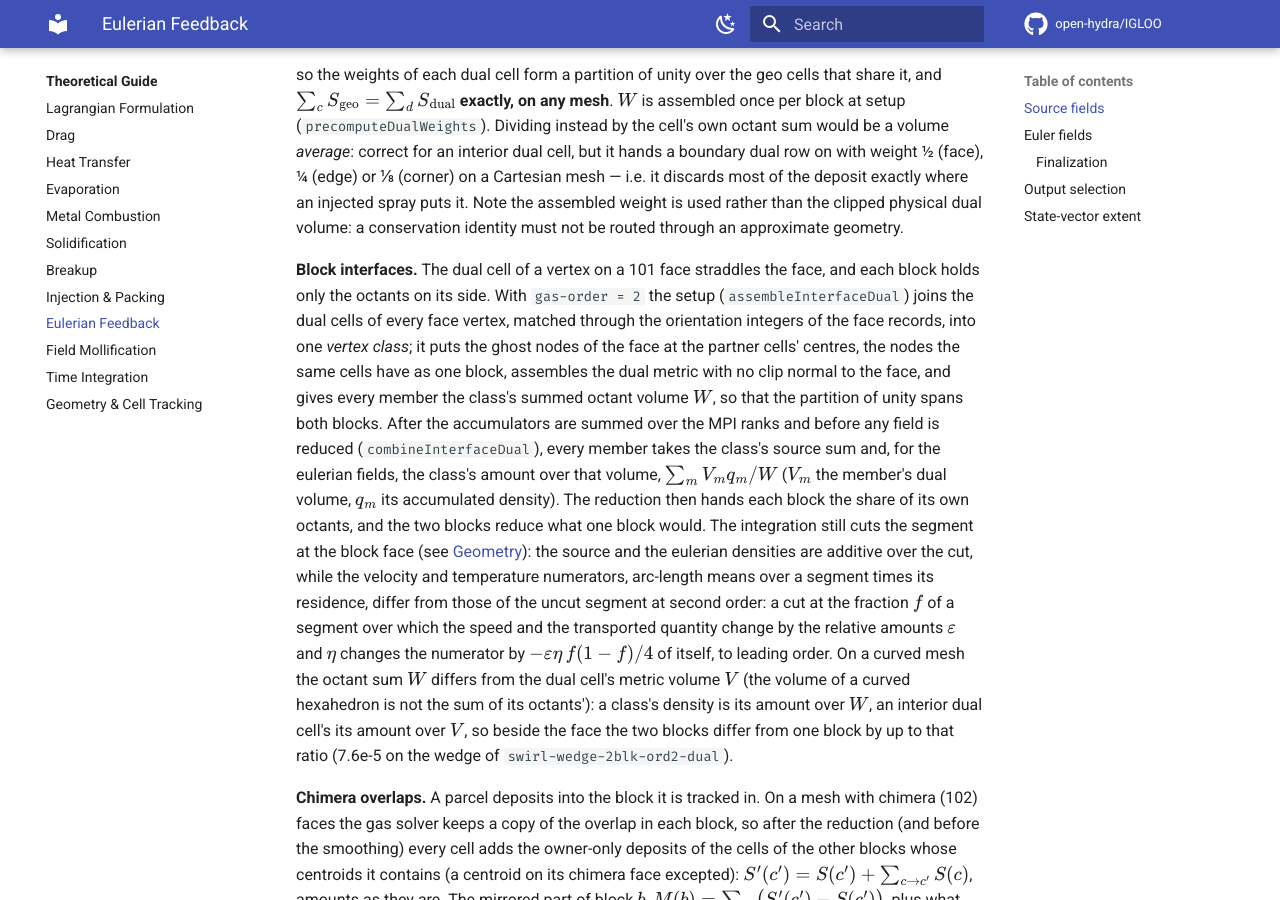
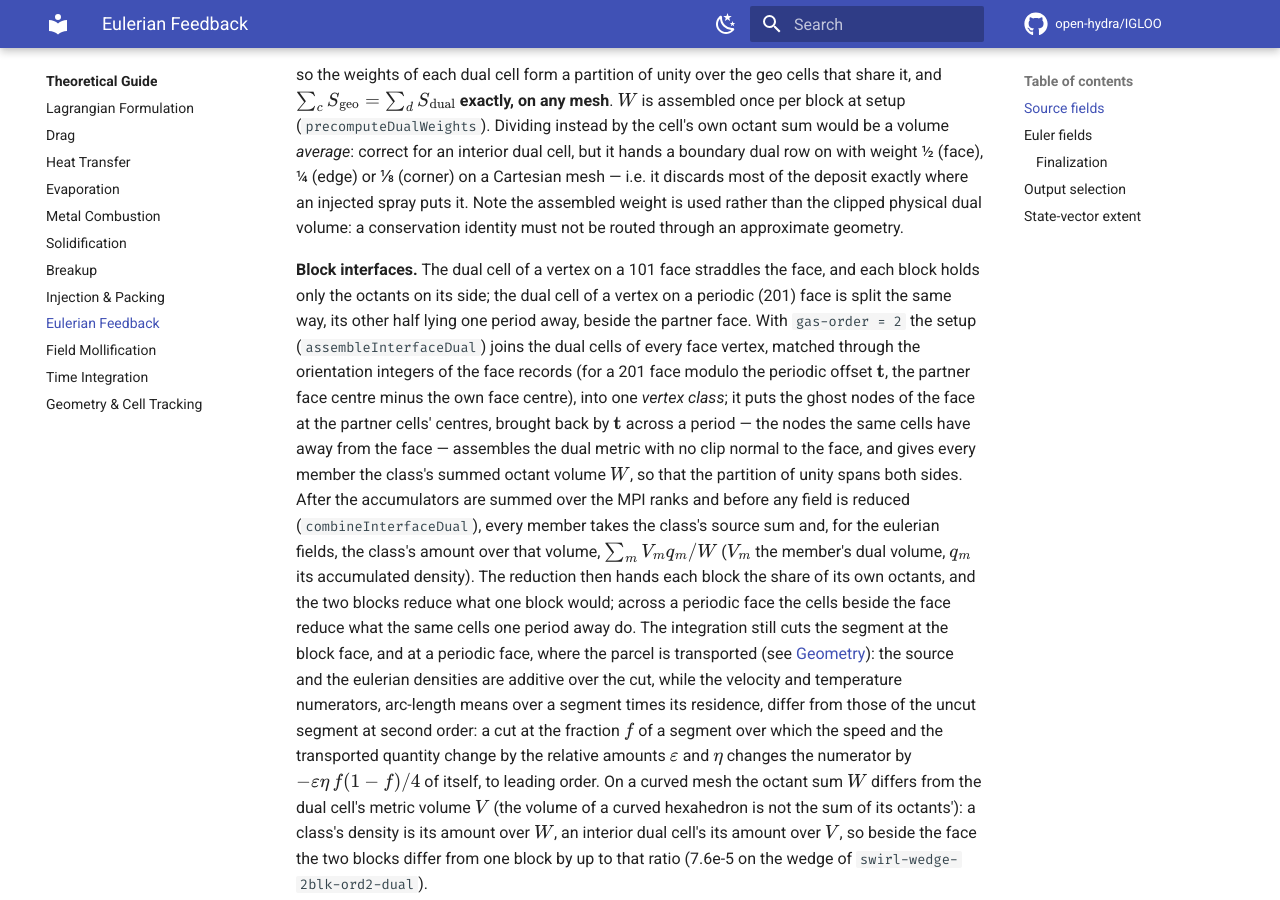
Before and after one commit to open-hydra/IGLOO, an MkDocs documentation site: the page built from docs/theory/eulerian-feedback.md, in a window 1280 px wide and 900 px high, scrolled down 1873 px. Built offline with MkDocs 1.6.1 and Material for MkDocs 9.7.7, drawn with Linux system fonts in a browser that asks for light colours; comment, search, counter and statistics services are not loaded; some of the changed text lies outside the part shown.

Commit message:
docs(ord2): the gas-order-2 dual across periodic faces
The theory page's block-interface paragraph covers a vertex on a 201 face (its other half one period away,
the corners matched and the face ghosts placed modulo the periodic offset); the boundary-condition page
gives the 201 setup at gas order 2, its two refusals and the routing line's codes; the V&V overview's
row of the second-order dual gains periodic-2d-ord2-dual and U3p, and its setup-refusal row lists the two
201 faces beside the two 101 ones.

Co-Authored-By: Claude Opus 5.5 (1M context) <noreply@anthropic.com>
Claude-Session: https://claude.ai/code/session_019zi1qiuw7HF2aRfC8FR4xx

```diff
--- a/docs/theory/eulerian-feedback.md
+++ b/docs/theory/eulerian-feedback.md
@@ -93,16 +93,21 @@ assembled weight is used rather than the clipped physical dual volume: a conserv
 identity must not be routed through an approximate geometry.
 
 **Block interfaces.** The dual cell of a vertex on a 101 face straddles the face, and each block holds
-only the octants on its side. With `gas-order = 2` the setup (`assembleInterfaceDual`) joins the dual
-cells of every face vertex, matched through the orientation integers of the face records, into one
-*vertex class*; it puts the ghost nodes of the face at the partner cells' centres, the nodes the same
-cells have as one block, assembles the dual metric with no clip normal to the face, and gives every
-member the class's summed octant volume $W$, so that the partition of unity spans both blocks. After the
+only the octants on its side; the dual cell of a vertex on a periodic (201) face is split the same way,
+its other half lying one period away, beside the partner face. With `gas-order = 2` the setup
+(`assembleInterfaceDual`) joins the dual cells of every face vertex, matched through the orientation
+integers of the face records (for a 201 face modulo the periodic offset $\mathbf t$, the partner face
+centre minus the own face centre), into one *vertex class*; it puts the ghost nodes of the face at the
+partner cells' centres, brought back by $\mathbf t$ across a period — the nodes the same cells have away
+from the face — assembles the dual metric with no clip normal to the face, and gives every member the
+class's summed octant volume $W$, so that the partition of unity spans both sides. After the
 accumulators are summed over the MPI ranks and before any field is reduced (`combineInterfaceDual`),
 every member takes the class's source sum and, for the eulerian fields, the class's amount over that
 volume, $\sum_m V_m q_m / W$ ($V_m$ the member's dual volume, $q_m$ its accumulated density). The
 reduction then hands each block the share of its own octants, and the two blocks reduce what one block
-would. The integration still cuts the segment at the block face (see
+would; across a periodic face the cells beside the face reduce what the same cells one period away do.
+The integration still cuts the segment at the block face, and at a periodic face, where the parcel is
+transported (see
 [Geometry](geometry.md#guided-cell-locator-updatecell-findparticle)): the source and the eulerian
 densities are additive over the cut, while the velocity and temperature numerators, arc-length means
 over a segment times its residence, differ from those of the uncut segment at second order: a cut at
@@ -181,7 +186,7 @@ $$
 
 When `cpVariable = .true.`, enthalpy integrals are inverted to temperature via the
 particle enthalpy table.  With `gas-order = 2`, the dual-mesh fields are reduced to
-geoblock shape by a sub-octant volume weighting (the vertex classes of a 101 face combined first, see
+geoblock shape by a sub-octant volume weighting (the vertex classes of a 101 or 201 face combined first, see
 **Block interfaces** under [Source fields](#source-fields)), so that $\sum \rho_p V$ over the
 geometry cells equals the total injected mass flow times residence time (the tiling
 invariant checked by the `axis-200`, `swirl-wedge-deposit` and `swirl-wedge-spin` cases).
```
Also changed, not shown: docs/user/boundary-conditions.md (+4 -4 lines), docs/vv/e2e.md (+1 -1 lines), docs/vv/index.md (+2 -2 lines).
